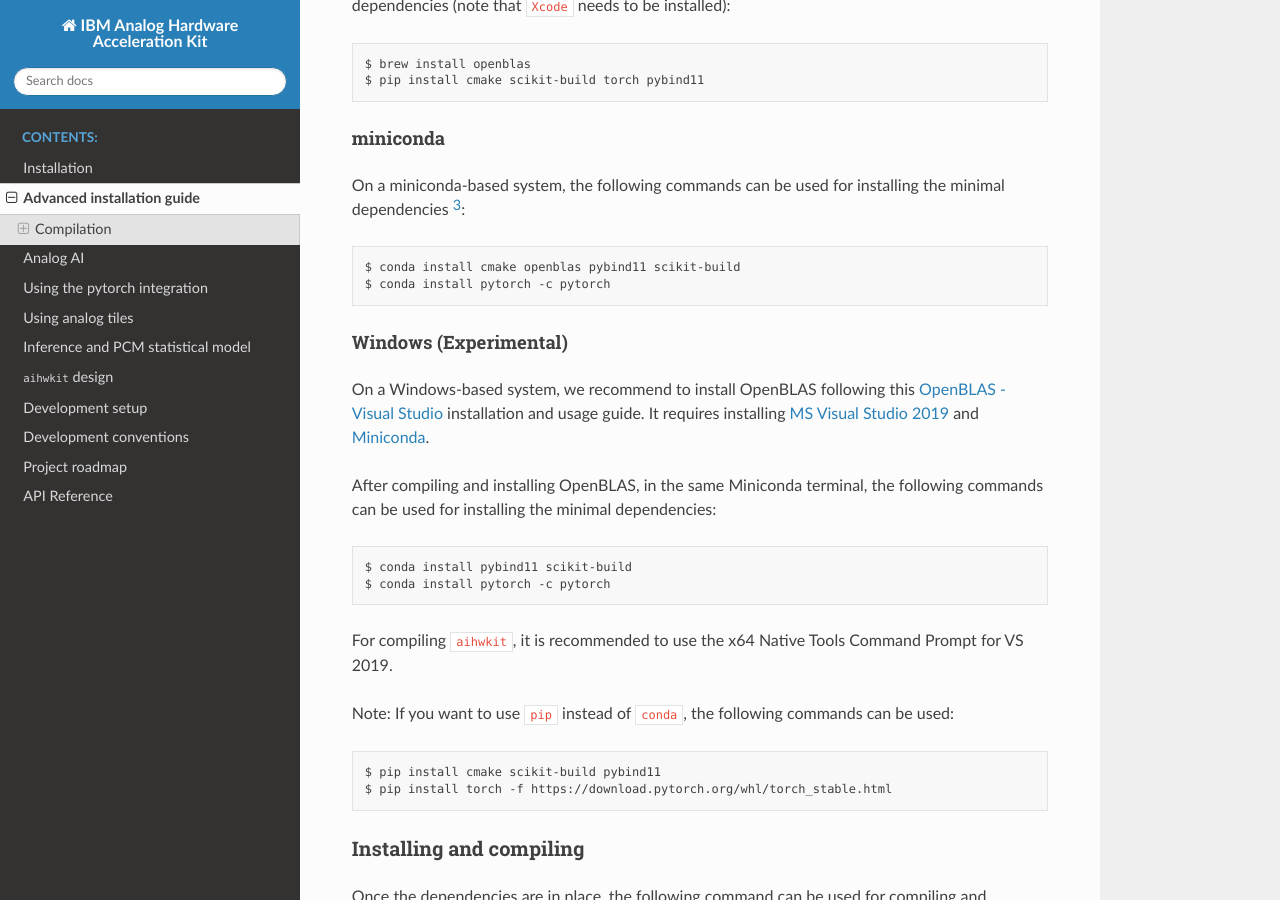
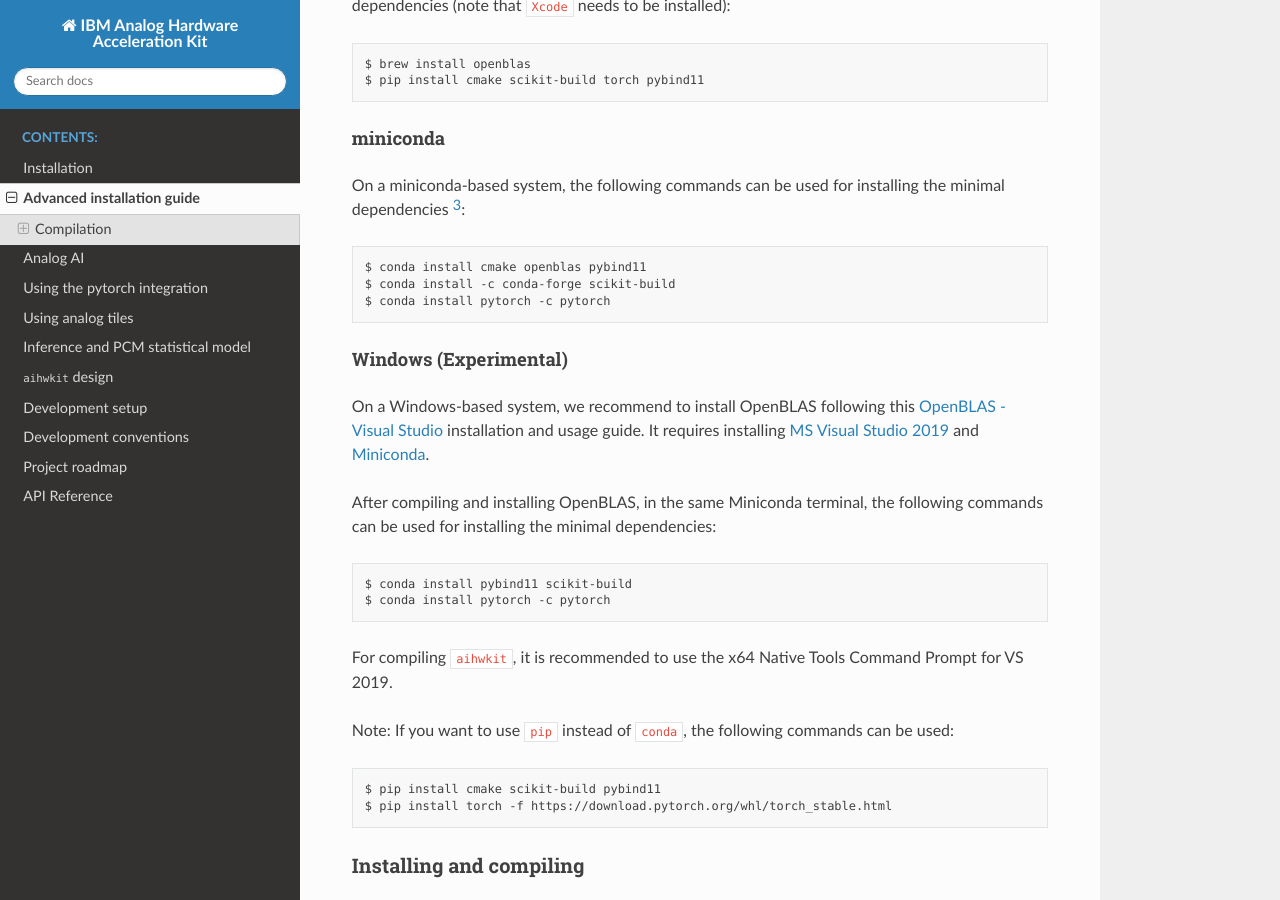
Before and after one commit to IBM/aihwkit, a Sphinx documentation site: the page built from docs/source/advanced_install.rst, in a window 1280 px wide and 900 px high, scrolled down 1495 px. Built offline with Sphinx 7.4.7 and the Read the Docs theme 2.0.0, drawn with Linux system fonts in a browser that asks for light colours.

Commit message:
Adjust conda instructions for scikit-build
Small fix in the advanced install guide, pointing to using the right
channel (`conda-forge`) for installing `scikit-build` when using conda.

```diff
--- a/docs/source/advanced_install.rst
+++ b/docs/source/advanced_install.rst
@@ -69,7 +69,8 @@
 On a miniconda-based system, the following commands can be used for installing
 the minimal dependencies [#f3]_::
 
-    $ conda install cmake openblas pybind11 scikit-build
+    $ conda install cmake openblas pybind11
+    $ conda install -c conda-forge scikit-build
     $ conda install pytorch -c pytorch
 
 
```
